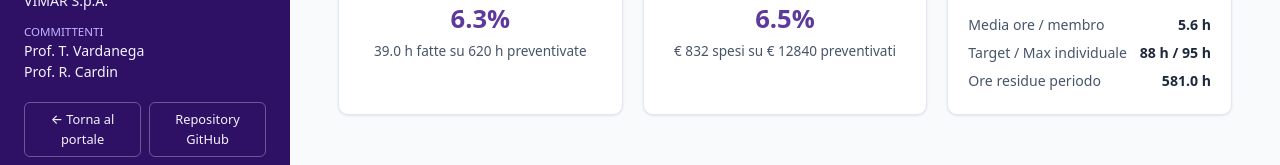
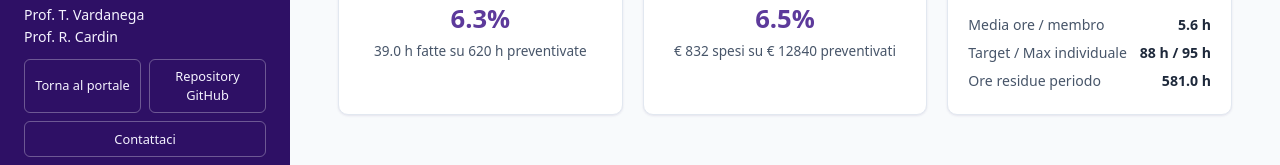
Before and after one commit to On-By-One-Team/On-By-One.github.io, a plain HTML site: page website/dashboard/index.html in a window 1280 px wide. Shown: the part 611-776 px from the top of the page. Drawn offline with nearby package versions, Linux system fonts and the light colour scheme.

Commit message:
admin: modifica ai grafici del cruscotto e collegamento al sito principale(#108)

```diff
--- a/website/dashboard/index.html
+++ b/website/dashboard/index.html
@@ -46,8 +46,9 @@
                 <span class="meta-value">Prof. T. Vardanega<br>Prof. R. Cardin</span>
             </div>
             <div class="external-links">
-                <a href="../index.html" class="btn-outline">&larr; Torna al portale</a>
+                <a href="../index.html" class="btn-outline">Torna al portale</a>
                 <a href="https://github.com/On-By-One-Team/On-By-One.github.io" target="_blank" rel="noopener noreferrer" class="btn-outline">Repository GitHub</a>
+                <a href="mailto:onbyone.swe@gmail.com" class="btn-outline">Contattaci</a>
             </div>
         </div>
     </aside>
--- a/website/style.css
+++ b/website/style.css
@@ -162,9 +162,21 @@ summary:focus-visible {
 
 .external-links {
     display: grid;
-    grid-template-columns: 1fr 1fr;
+    grid-template-columns: repeat(2, minmax(0, 1fr));
     gap: 0.5rem;
-    margin-top: 0.5rem;
+}
+
+.external-links .btn-outline {
+    text-align: center;
+    justify-content: center;
+}
+
+.external-links a:last-child:nth-child(odd) {
+    grid-column: 1 / -1;
+}
+
+.external-links a:first-child:nth-last-child(3):hover {
+    opacity: 0.92;
 }
 
 .btn-outline {
```
Also changed, not shown: website/index.html (+1 -0 lines), 2 other files.
